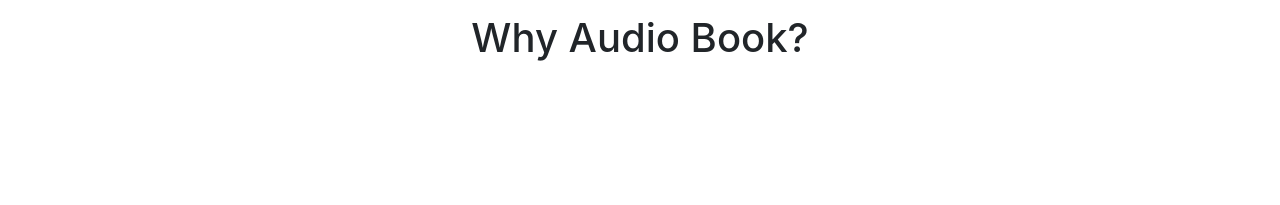
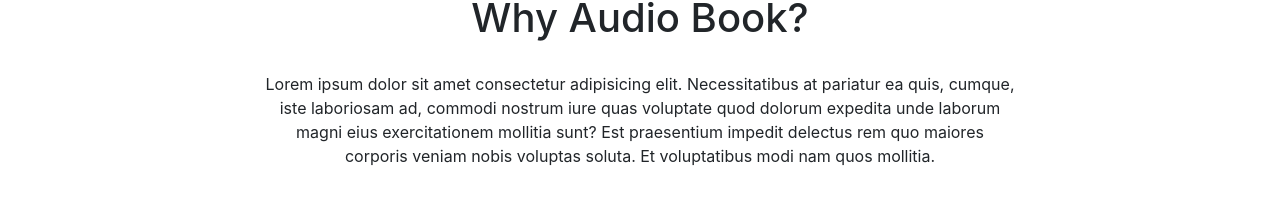
Before and after one commit to initech-cs/TheTalkingBooks-fe-DuongTran, a React (Create React App) app: page / in a window 1280 px wide. Shown: the part 1695-1900 px from the top of the page. Before the commit the page ends 1857 px from the top, so only its background shows below. Built offline with nearby package versions, Linux system fonts and the light colour scheme.

Commit message:
second commit

```diff
--- a/src/App.css
+++ b/src/App.css
@@ -20,6 +20,7 @@
   font-weight: lighter;
   text-align: center;
 }
+
 .introduction {
   display: flex;
   flex-direction: column;
@@ -28,7 +29,7 @@
 }
 
 .intro {
-  margin-bottom: 50px;
+  margin-bottom: 30px;
 }
 
 .card-item {
@@ -48,3 +49,8 @@
   object-fit: cover;
   object-position: 30%;
 }
+
+.description-item {
+  max-width: 750px;
+  text-align: center;
+}
--- a/src/App.js
+++ b/src/App.js
@@ -10,7 +10,6 @@ import {
   FormControl,
   Button,
   NavDropdown,
-  Jumbotron,
   Card,
 } from "react-bootstrap";
 
@@ -43,7 +42,10 @@ function App() {
         </Navbar.Collapse>
       </Navbar>
       <div class="main-banner">
-        <img src="https://images.pexels.com/photos/3767420/pexels-photo-3767420.jpeg?auto=compress&cs=tinysrgb&dpr=3&h=750&w=1260" />
+        <img
+          src="https://images.pexels.com/photos/3767420/pexels-photo-3767420.jpeg?auto=compress&cs=tinysrgb&dpr=3&h=750&w=1260"
+          alt=""
+        />
         <h1 class="page-title">Welcome to audiobook</h1>
       </div>
 
@@ -95,15 +97,23 @@ function App() {
       </div>
 
       <div class="full-width-widget">
-        <img src="https://images.pexels.com/photos/4050334/pexels-photo-4050334.jpeg?auto=compress&cs=tinysrgb&dpr=3&h=750&w=1260" />
+        <img
+          src="https://images.pexels.com/photos/4050334/pexels-photo-4050334.jpeg?auto=compress&cs=tinysrgb&dpr=3&h=750&w=1260"
+          alt=""
+        />
         <p class="page-title">Welcome to audiobook</p>
       </div>
 
       <div class="introduction">
         <h1 class="intro">Why Audio Book?</h1>
-        <div class="container">
-          <div class="row"></div>
-        </div>
+        <p class="description-item">
+          Lorem ipsum dolor sit amet consectetur adipisicing elit.
+          Necessitatibus at pariatur ea quis, cumque, iste laboriosam ad,
+          commodi nostrum iure quas voluptate quod dolorum expedita unde laborum
+          magni eius exercitationem mollitia sunt? Est praesentium impedit
+          delectus rem quo maiores corporis veniam nobis voluptas soluta. Et
+          voluptatibus modi nam quos mollitia.
+        </p>
       </div>
     </div>
   );
```
